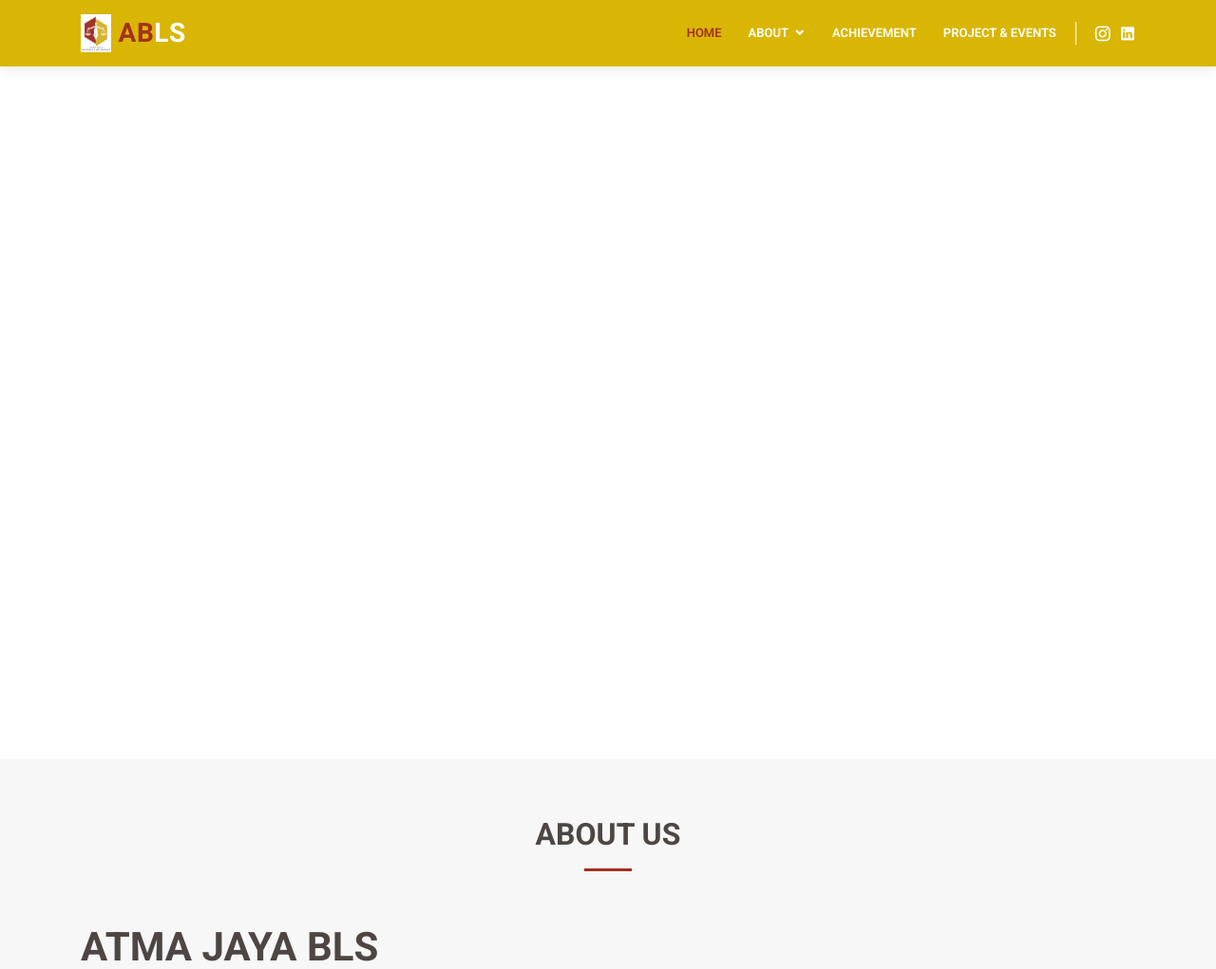
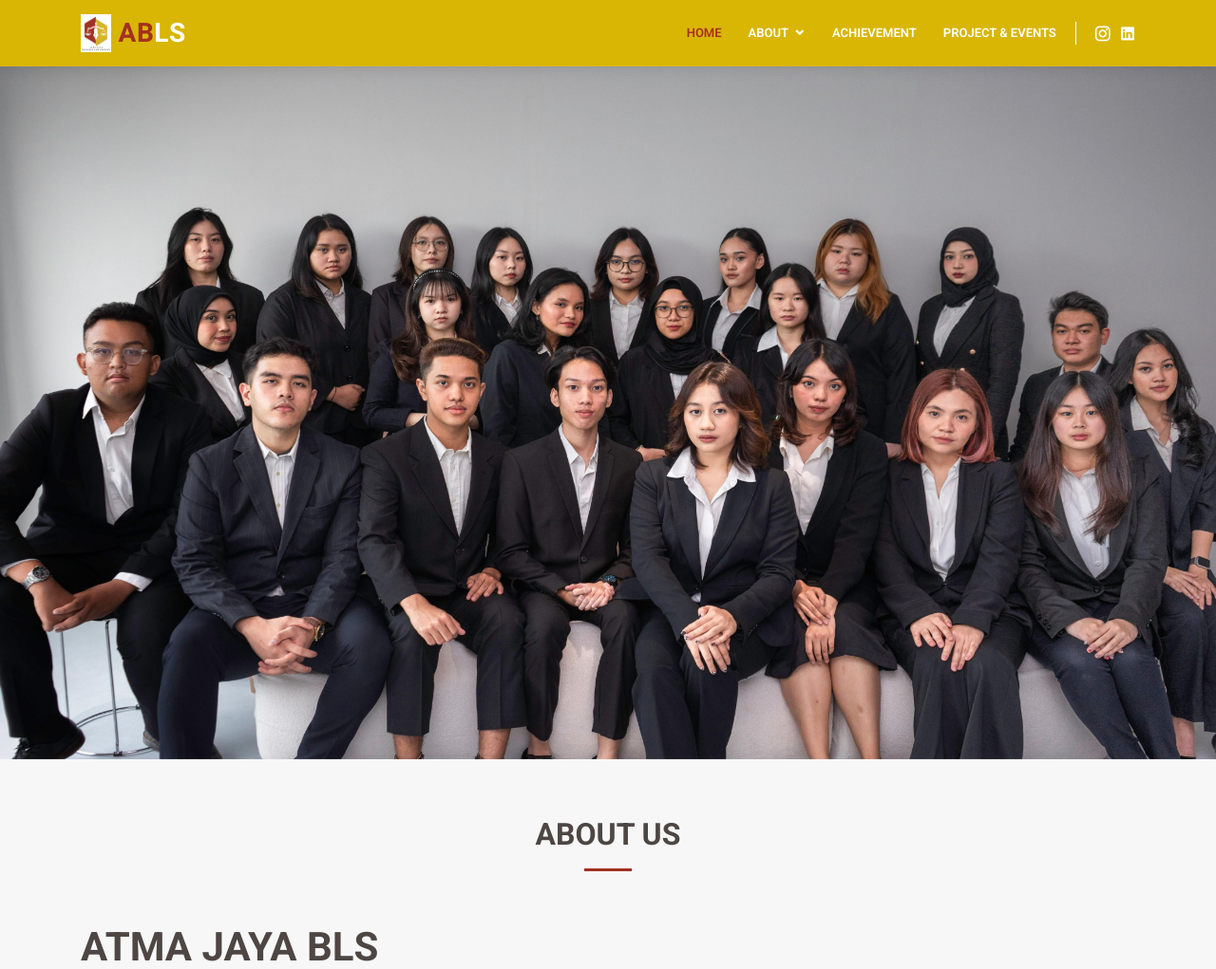
Before and after one commit to Tintapen/atmajayabls, a CodeIgniter app: page /database/ in a window 1280 px wide. Shown: the top 1021 px of the page at 95% size. Run offline with CodeIgniter, Linux system fonts and the light colour scheme.

Commit message:
refactor: tambah homepage gambar

```diff
--- a/application/views/home/v_home.php
+++ b/application/views/home/v_home.php
@@ -4,7 +4,7 @@
 
 		<div class="carousel-inner" role="listbox">
 			<!-- Slide 1 -->
-			<!-- <div class="carousel-item active" style="background-image: url(assets/img/abls/foto-bersama.png);"></div> -->
+			<div class="carousel-item active" style="background-image: url(<?= base_url("assets/img/abls/home_page.jpg") ?>"></div>
 		</div>
 
 
```
Also changed, not shown: assets/img/abls/home_page.jpg (added).
